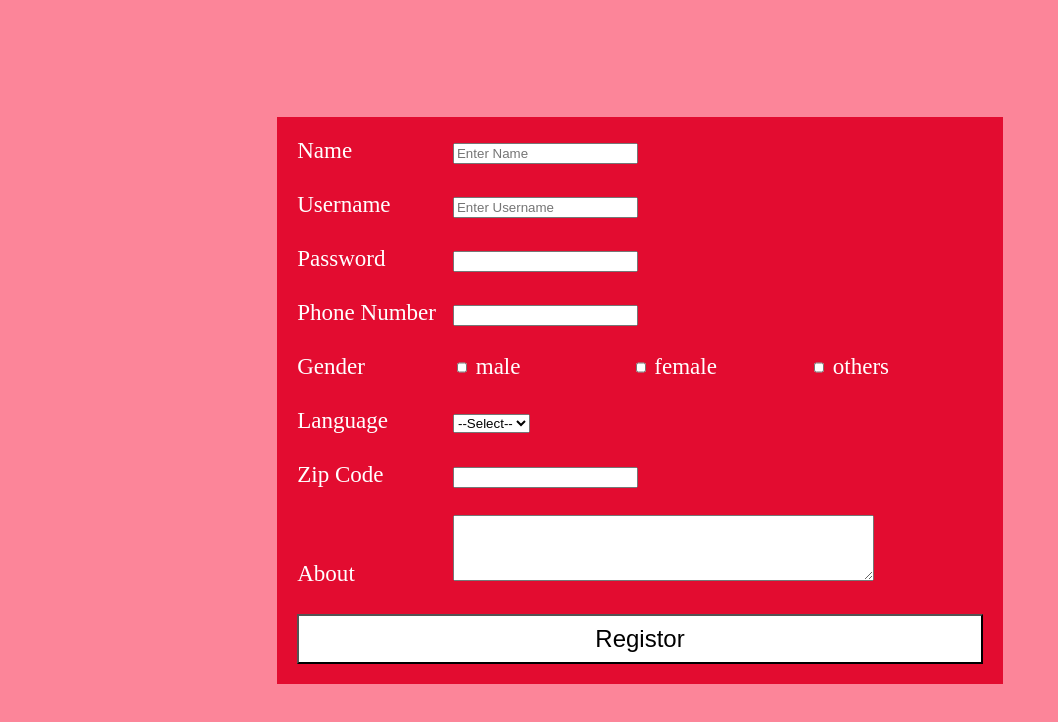
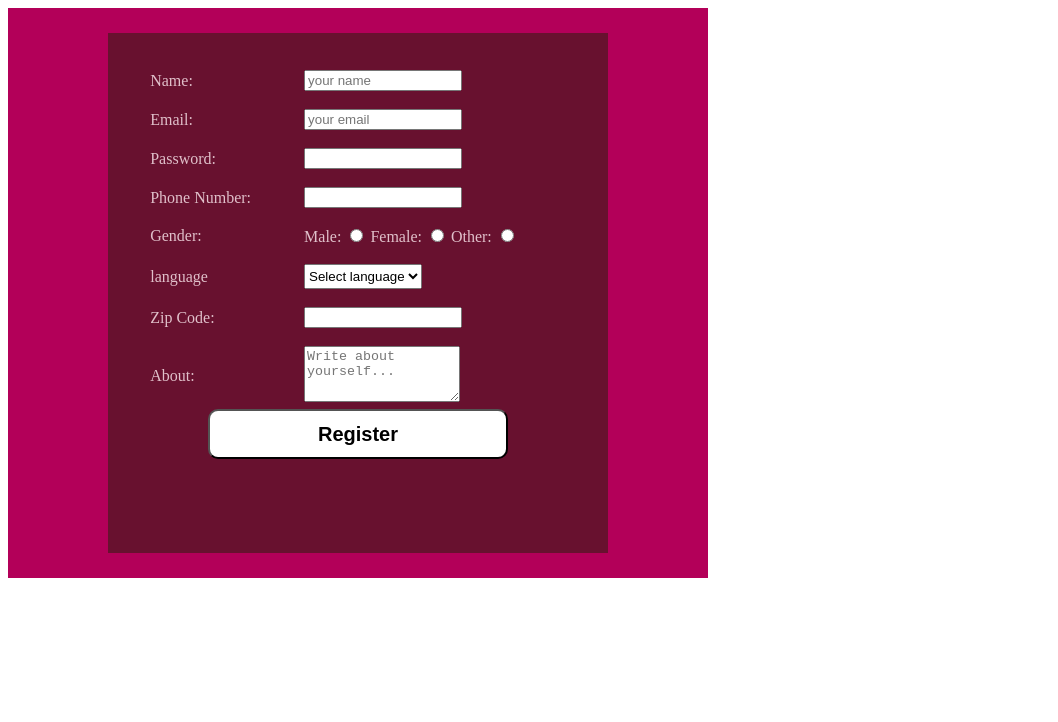
Before and after one commit to aryanpandit1608/MERN, a plain HTML site: page TASKS/2. CSS tasks/task7/index.html in a window 1280 px wide. Shown: the whole page, without its empty margins (0-1058 px from the left). Drawn offline with Linux system fonts and the light colour scheme.

Commit message:
Update index.html

```diff
--- a/TASKS/2. CSS tasks/task7/index.html
+++ b/TASKS/2. CSS tasks/task7/index.html
@@ -1,90 +1,99 @@
 <!DOCTYPE html>
 <html lang="en">
-
 <head>
     <meta charset="UTF-8">
     <meta name="viewport" content="width=device-width, initial-scale=1.0">
-    <title>Document</title>
-    <link type="text/css" rel="stylesheet" href="style.css">
+    <title>CSS_TASK_7</title>
     <style>
-        .Gender {
-            width: 10px;
+        .color
+        {
+            background-color:rgb(104,17,47);
+            min-width:500px;
+            min-height:500px;
+            border-color:#b30059;
+            border-style: solid;
+            border-top-width: 25px;
+            border-bottom-width: 25px;
+            border-left-width: 100px;
+            border-right-width:100px;
+            color: rgb(224,192,202);
+            padding-top:20px;
+        }
+        td{
+            padding-right: 50px;
+            padding-top:15px;
+
+        }
+        input[type="submit"]
+        {
+            color: black;
+            background-color: white;
+            width: 300px;
+            height:50px;
+            border-radius: 10px;
+            font-weight: 750;
+            font-size: 20px;
+        }
+
+        div
+        {
+            display: inline-block;
+
         }
     </style>
-
 </head>
-
 <body>
-    <div class="container">
-        <form id="myForm" class="form" >
-            <!-- ...form fields... -->
-            <label>Name</label>
-            <input type="text" placeholder="Enter Name" />
-            <br />
-            <br />
-
-            <label>Username</label>
-            <input type="text" placeholder="Enter Username" />
-            <br />
-            <br />
-
-            <label>Password</label>
-            <input type="password" />
-            <br />
-            <br />
-
-            <label>Phone Number</label>
-            <input type="number" />
-            <br />
-            <br />
-
-            <label>Gender</label>
-            <!-- checkbox for male female and others -->
-            <input type="checkbox" class="Gender">
-            <label>male</label>
-            <input type="checkbox" class="Gender">
-            <label>
-                female
-            </label>
-            <input type="checkbox" class="Gender">
-            <label>
-                others
-            </label>
-            <br />
-            <br />
-
-
-            <label>Language</label>
-            <!-- drop down menu -->
-            <select>
-                <option value="select">--Select--</option>
-                <option value="English">English</option>
-                <option value="Hindi">Hindi</option>
-                <option value="Marathi">Marathi</option>
-                <option value="Gujarati">Gujarati</option>
-            </select>
-
-            <br />
-            <br />
-
-            <label>Zip Code</label>
-            <!-- input as a number but without arrows -->
-            <input type="number" />
-            <br />
-            <br />
-
-
-            <label>About</label>
-            <!-- text area -->
-            <textarea rows="4" cols="50" placeholder="Write about yourself....">
-            </textarea>
-            <br />
-            <br />
-
-            <button type="submit" id = "registorbutton">Registor</button>
-
+    <div align="center" class="color" >
+        <form action="">
+            <table>
+                <tr>
+                    <td><label for="name">Name:</label></td>
+                    <td><input name="name" style="width: 150px;" placeholder="your name" type="text"></td>
+                </tr>
+                <tr>
+                    <td><label  for="mail">Email:</label></td>
+                    <td><input name = "mail" style="width: 150px;" placeholder="your email" type="email"></td>
+                </tr>
+                <tr>
+                    <td><label  for="pass">Password:</label></td>
+                    <td><input name="pass" style="width: 150px;" type="password"></td>
+                </tr>
+                <tr>
+                    <td><label  for="no">Phone Number:</label></td>
+                    <td><input name="no" style="width: 150px;" type="text"></td>
+                </tr>
+                <tr>
+                    <td><label  for="sex">Gender:</label></td>
+                    <td>
+                        <label for="m">Male:</label>
+                        <input type="radio" id="m" name="gender" value="Male">
+                        <label for="f">Female:</label>
+                        <input type="radio" id="f" name="gender" value="Female">
+                        <label for="o">Other:</label>
+                        <input type="radio" id="o" name="gender" value="Other">
+                    </td>
+                </tr>
+                <tr>
+                    <td><label for="lang">language</label></td>
+                    <td>
+                        <select name="lang" style="width:auto;height:25px">
+                            <option value="-1">Select language</option>
+                            <option value="english">English</option>
+                            <option value="tamil">Tamil</option>
+                        </select>
+                    </td>
+                </tr>
+                <tr>
+                    <td><label  for="zip">Zip Code:</label></td>
+                    <td><input name="zip" style="width: 150px" type="text"></td>
+                </tr>
+                <tr>
+                    <td><label  for="about">About:</label></td>
+                    <td><textarea name="zio" style="width: 150px;height: 50px;" placeholder="Write about yourself..."></textarea></td>
+                </tr>
+            </table>
+            <input type="submit" value="Register"/>
         </form>
     </div>
 </body>
-
 </html>
```
